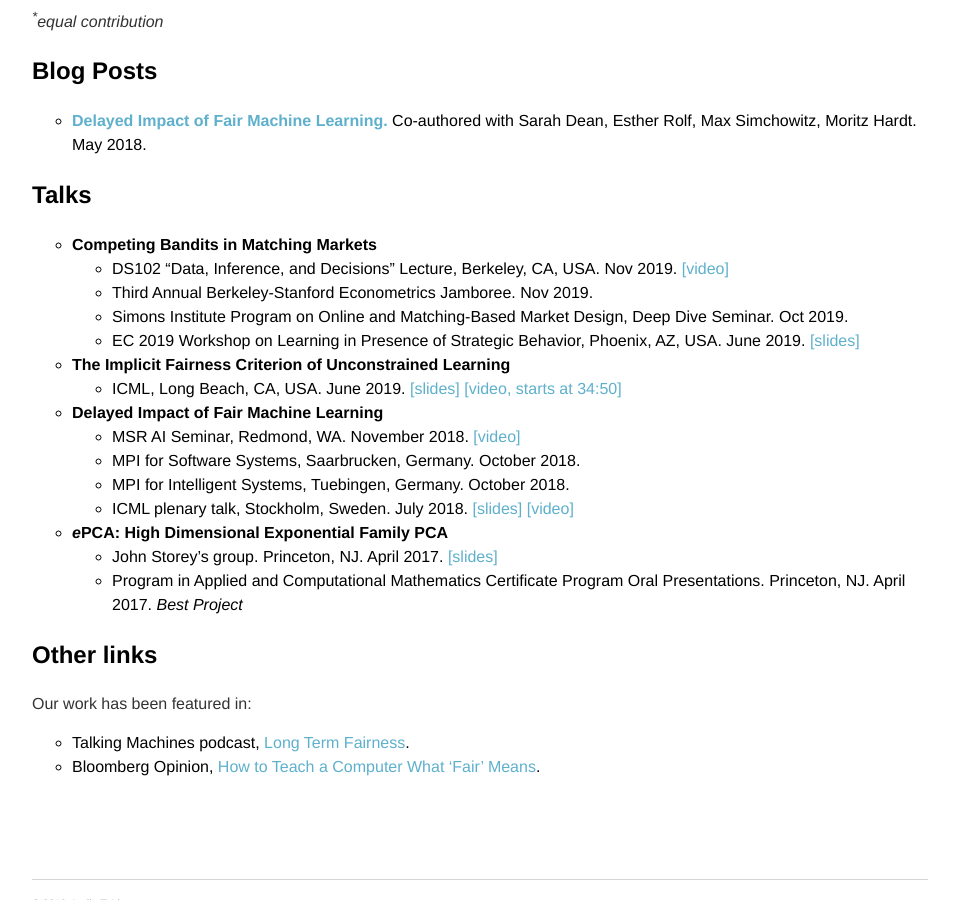
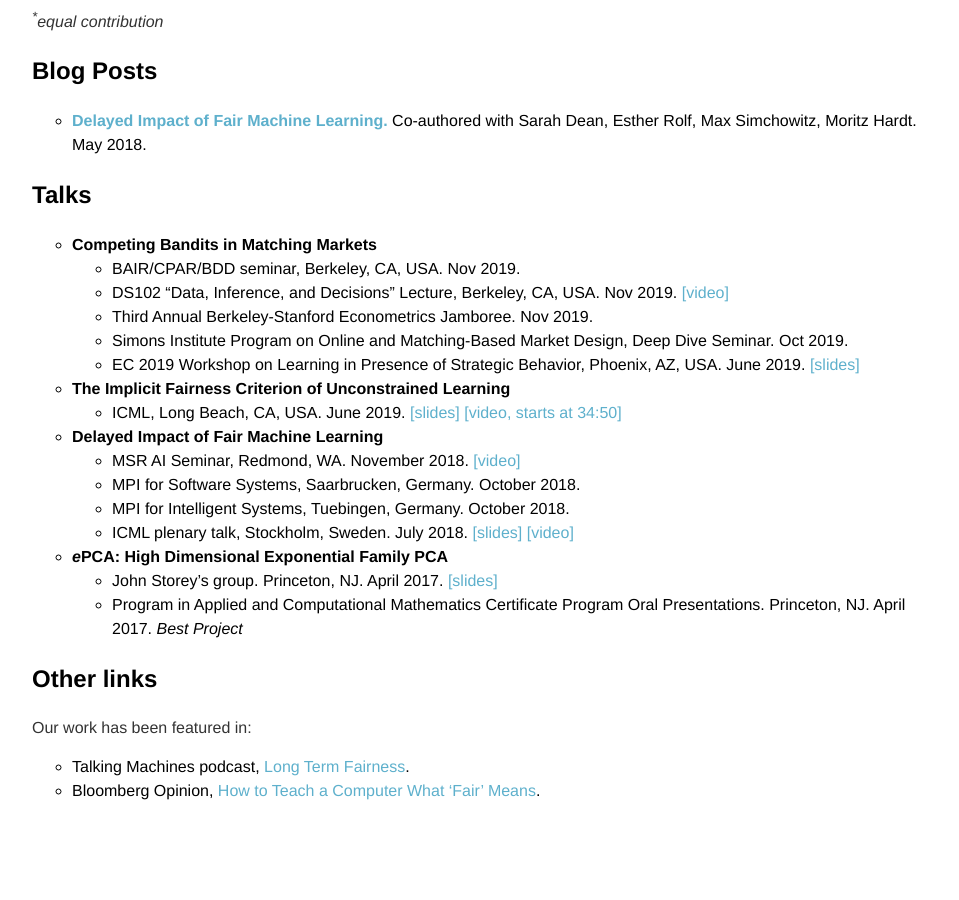
Before and after one commit to serenalwang/serenalwang.github.io, a Jekyll site: the page built from projects.md, in a window 1280 px wide and 900 px high, scrolled down 1037 px. Shown: the whole window, without its empty margins (160-1119 px from the left). Built offline with Jekyll 4.4.1, drawn with Linux system fonts in a browser that asks for light colours.

Commit message:
Update projects.md

```diff
--- a/projects.md
+++ b/projects.md
@@ -54,6 +54,7 @@ title: Research
 ### Talks
 
 * **Competing Bandits in Matching Markets**
+  * BAIR/CPAR/BDD seminar, Berkeley, CA, USA. Nov 2019.
   * DS102 "Data, Inference, and Decisions" Lecture, Berkeley, CA, USA. Nov 2019. [[video]](https://youtu.be/jjbN67XosqU?t=273)
   * Third Annual Berkeley-Stanford Econometrics Jamboree. Nov 2019.
   * Simons Institute Program on Online and Matching-Based Market Design, Deep Dive Seminar. Oct 2019.
```
